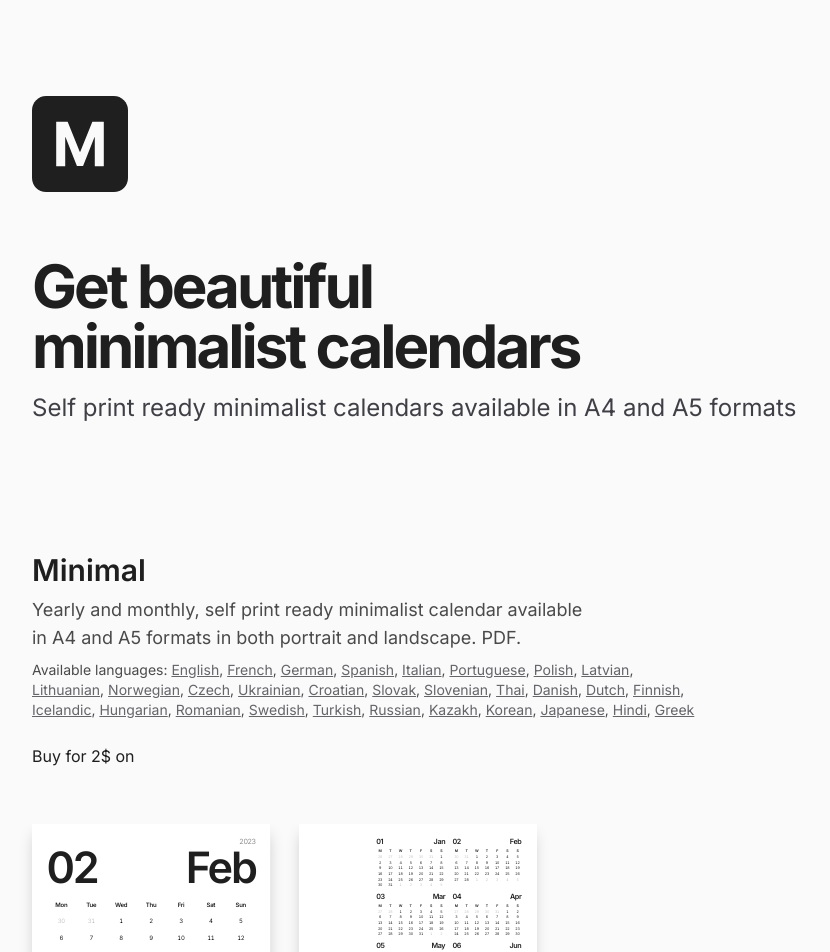
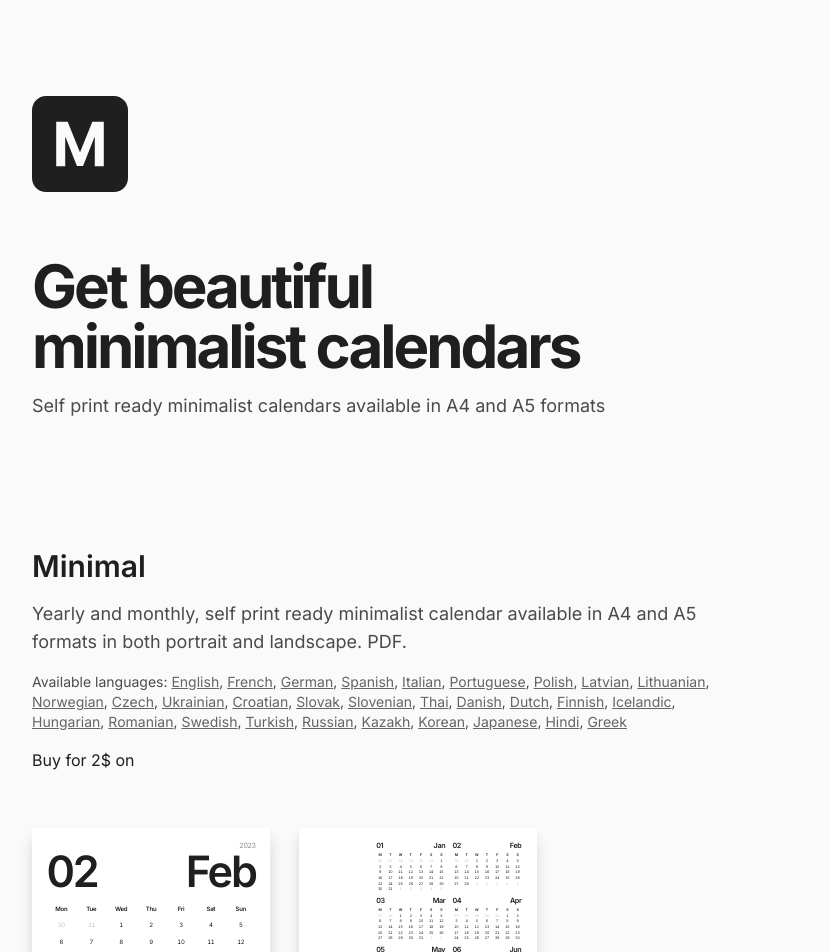
Before and after one commit to BartoszJarocki/minimal, a Next.js app in the folder apps/frontend/: page / in a window 1280 px wide. Shown: the top 952 px of the page, without its empty margins (0-830 px from the left). Built offline with nearby package versions, Linux system fonts and the light colour scheme; a web font is replaced by a local one.

Commit message:
More accessible website

```diff
--- a/apps/frontend/src/components/Footer.tsx
+++ b/apps/frontend/src/components/Footer.tsx
@@ -69,18 +69,15 @@ const navigation = {
 export const Footer = () => {
   return (
     <footer className="border-t" aria-labelledby="footer-heading">
-      <h2 id="footer-heading" className="sr-only">
-        Footer
-      </h2>
       <div className="px-4 pb-8 pt-16 sm:pt-24 md:px-8 lg:pt-32">
         <div className="xl:grid xl:grid-cols-3 xl:gap-8">
           <div className="space-y-8">
             <Logo className="h-7 w-auto" />
-            <p className="text-sm leading-6 text-gray-600">
+            <h2 className="text-sm leading-6 text-gray-600">
               <Balancer>
                 Making the world more productive one day at a time.
               </Balancer>
-            </p>
+            </h2>
             <div className="flex space-x-6">
               {navigation.social.map((item) => (
                 <a
--- a/apps/frontend/src/pages/_app.tsx
+++ b/apps/frontend/src/pages/_app.tsx
@@ -12,9 +12,9 @@ const inter = Inter({
 
 export default function App({ Component, pageProps }: AppProps) {
   return (
-    <main className={`${inter.variable} font-sans`}>
+    <div className={`${inter.variable} font-sans`}>
       <Component {...pageProps} />
       <Analytics />
-    </main>
+    </div>
   );
 }
--- a/apps/frontend/src/pages/index.tsx
+++ b/apps/frontend/src/pages/index.tsx
@@ -15,7 +15,7 @@ import { Container } from "../components/Container";
 import { joinComponents } from "../lib/utils";
 import { SupportedLocales } from "../components/calendar/Calendar";
 
-const SectionTitle = ({
+export const H1 = ({
   children,
   className,
 }: {
@@ -23,17 +23,42 @@ const SectionTitle = ({
   className?: string;
 }) => {
   return (
-    <h3 className={clsx("mb-2 text-left text-3xl font-semibold", className)}>
+    <h1
+      className={clsx(
+        "text-4xl font-bold leading-none tracking-tighter md:text-6xl",
+        className
+      )}
+    >
       {children}
-    </h3>
+    </h1>
   );
 };
 
-const SectionSubtitle = ({ children }: { children: React.ReactNode }) => {
+const H2 = ({
+  children,
+  className,
+}: {
+  children: React.ReactNode;
+  className?: string;
+}) => {
   return (
-    <h4 className="mb-4 max-w-4xl text-left text-lg opacity-80 md:mb-6">
+    <h2 className={clsx("text-left text-3xl font-semibold", className)}>
       {children}
-    </h4>
+    </h2>
+  );
+};
+
+const P = ({
+  children,
+  className,
+}: {
+  children: React.ReactNode;
+  className?: string;
+}) => {
+  return (
+    <p className={clsx("text-left text-lg opacity-80", className)}>
+      {children}
+    </p>
   );
 };
 
@@ -93,34 +118,30 @@ export default function Calendar() {
       <Script src="https://gumroad.com/js/gumroad.js" />
 
       <Container>
-        <main className="md:space-y-18 min-h-0 space-y-8">
-          <section className="space-y-4 px-4 md:px-8">
+        <main>
+          <div className="md:space-y-18 min-h-0 space-y-8">
+            <section className="max-w-2xl space-y-4 px-4 md:px-8">
               <div className="flex items-center justify-start gap-x-6 pb-12">
                 <Logo className="h-24 w-24" />
                 <span className="hidden text-4xl font-bold">Use Minimal</span>
               </div>
-            <h1 className="max-w-xl text-4xl font-bold leading-none tracking-tighter md:text-6xl">
-              <Balancer>Get beautiful minimalist calendars</Balancer>
-            </h1>
-            <h2 className="text-2xl text-zinc-700 md:text-2xl">
-              <Balancer>
+              <H1>Get beautiful minimalist calendars</H1>
+              <P className="text-2xl">
                 Self print ready minimalist calendars available in A4 and A5
                 formats
-              </Balancer>
-            </h2>
+              </P>
             </section>
 
-          <section className="py-12 md:py-24">
-            <div className="px-4 md:px-8">
-              <SectionTitle>Minimal</SectionTitle>
-              <SectionSubtitle>
-                <Balancer>
+            <section className="max-w-3xl py-12 md:py-24">
+              <div className="space-y-4 px-4 md:px-8">
+                <H2>Minimal</H2>
+                <P>
                   Yearly and monthly, self print ready minimalist calendar
                   available in A4 and A5 formats in both portrait and landscape.
                   PDF.
-                </Balancer>
+                </P>
 
-                <Balancer as="div" className="mt-2 text-sm">
+                <P className="text-sm">
                   Available languages:{" "}
                   {SupportedLocales.map((locale) => (
                     <InlineButton
@@ -130,8 +151,8 @@ export default function Calendar() {
                       {locale.englishName}
                     </InlineButton>
                   )).reduce(joinComponents, [])}
-                </Balancer>
-              </SectionSubtitle>
+                </P>
+
                 <div className="h-12">
                   <a
                     className="gumroad-button"
@@ -144,7 +165,6 @@ export default function Calendar() {
               <div className="mt-8 overflow-x-auto px-4 md:px-8">
                 <div className="flex h-[360px] gap-x-12">
                   <div className="inset-0 top-0 right-0 flex h-full origin-top-left scale-[30%] gap-x-24">
-                  <div>
                     <div className="paper-a4-portrait bg-white shadow-2xl">
                       <SimpleMinimalistMonthCalendar
                         date={date}
@@ -152,9 +172,7 @@ export default function Calendar() {
                         size="a4"
                       />
                     </div>
-                  </div>
 
-                  <div>
                     <div className="paper-a4-portrait bg-white shadow-2xl">
                       <SimpleMilimalistYearCalendar
                         date={date}
@@ -165,8 +183,8 @@ export default function Calendar() {
                   </div>
                 </div>
               </div>
+            </section>
           </div>
-          </section>
         </main>
         <Footer />
       </Container>
```
Lines whose indentation alone changed are shown as unchanged.
